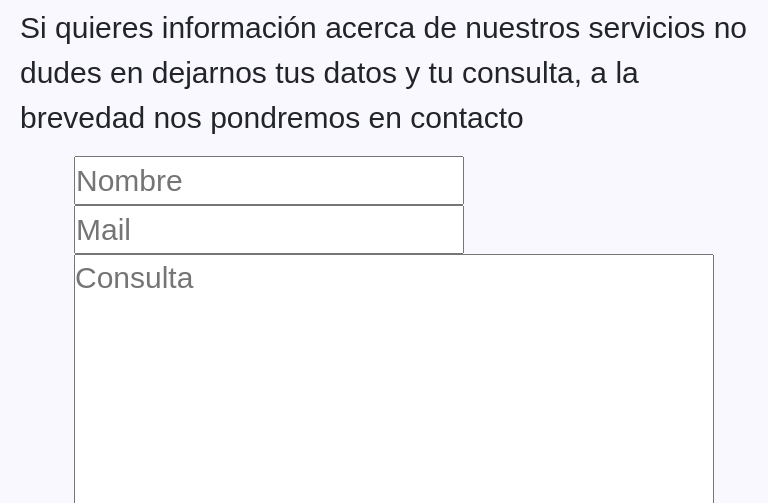
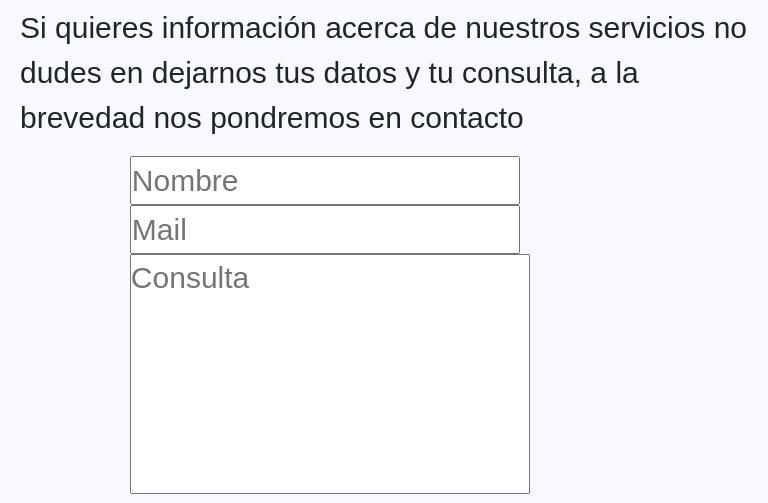
Before and after one commit to Ludmi711/ProyectoGuami, a website: page pages/contacto.html in a window 768 px wide. Shown: the part 227-730 px from the top of the page. Drawn offline with nearby package versions, Linux system fonts and the light colour scheme; a web font is replaced by a local one.

Commit message:
proyecto listo para entregar

```diff
--- a/scss/utilities/_mediaqueries.scss
+++ b/scss/utilities/_mediaqueries.scss
@@ -117,7 +117,7 @@
     }
 
     .textareaConsulta {
-      width: 24rem;
+      width: 20rem;
       height: 15rem;
     }
   }
@@ -182,6 +182,13 @@
     }
   }
 
+  .formulario form {
+    .textareaConsulta {
+      width: 25rem;
+      height: 15rem;
+    }
+  }
+
   .imagenesClases {
     img:hover {
       height: 400px !important;
```
Also changed, not shown: css/main.css, images/carrusel1.png.
